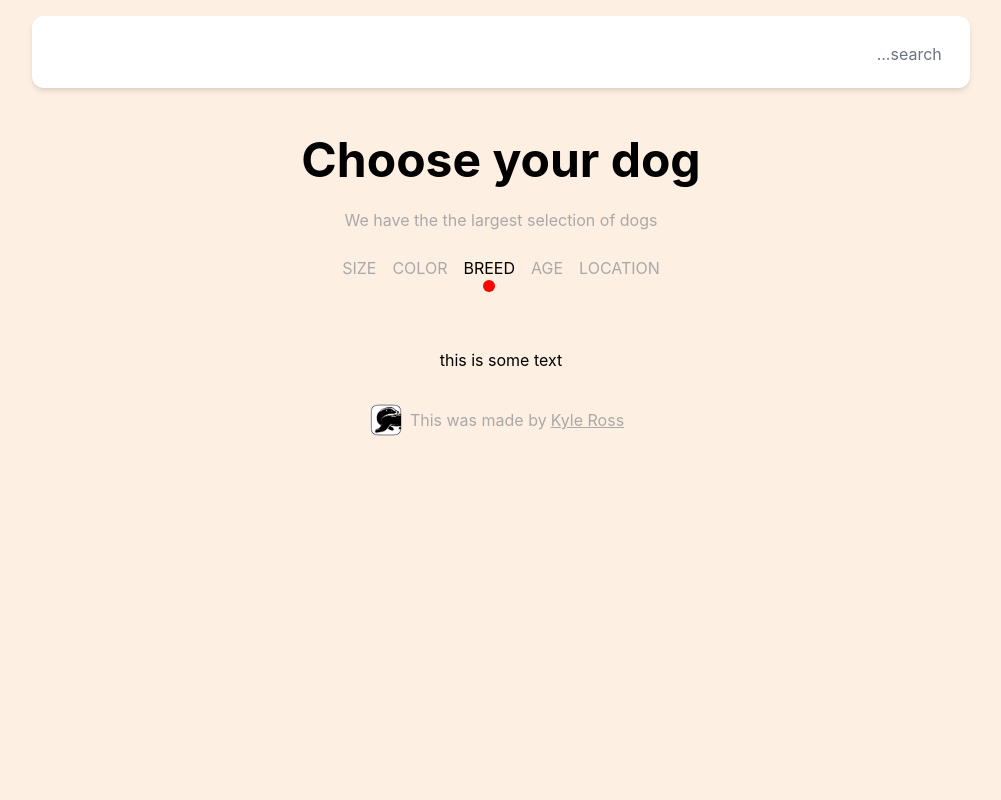
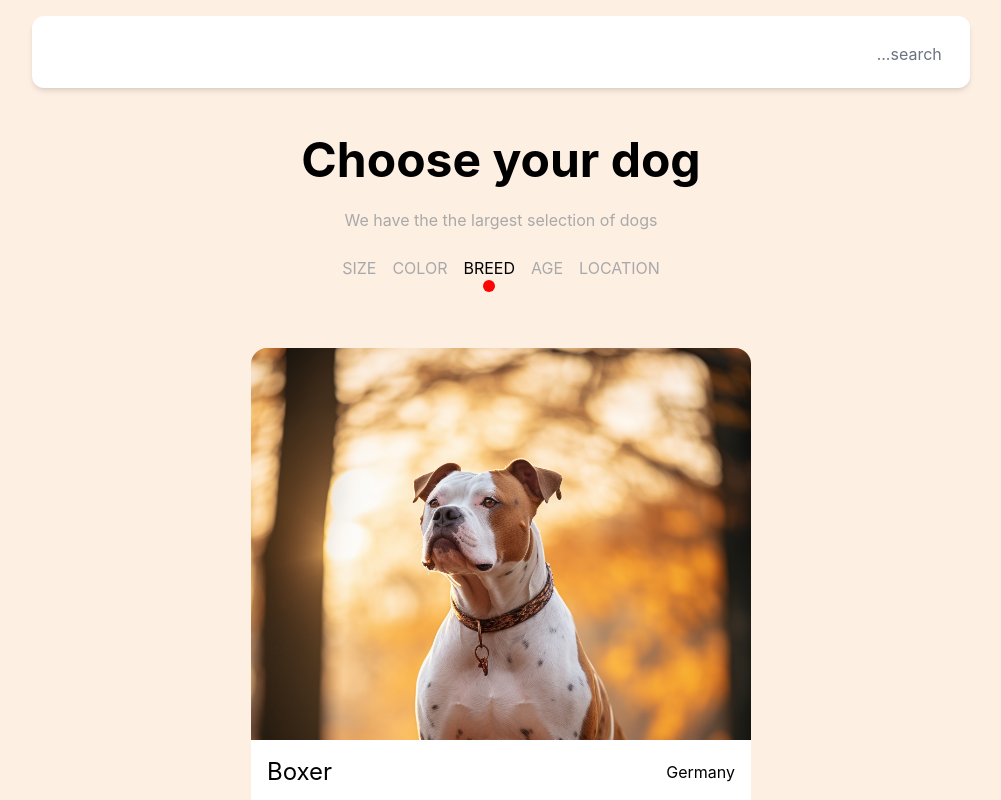
Before and after one commit to badger3000/fun-animals, a Next.js app: page / in a window 1280 px wide. Shown: the top 800 px of the page, without its empty margins (139-1140 px from the left). Built offline with nearby package versions, Linux system fonts and the light colour scheme.

Commit message:
static animal card

```diff
--- a/src/app/page.tsx
+++ b/src/app/page.tsx
@@ -1,7 +1,16 @@
+import AnimalCard from "@/components/AnimalCard";
 export default function Home() {
   return (
     <section className="grid grid-cols-1 lg:grid-cols-3 gap-6">
-      <p>this is some text</p>
+      <AnimalCard
+        breed="Boxer"
+        name="tyson"
+        slug="tyson"
+        image="/dog.png"
+        key="1"
+        origin="Germany"
+        shortStory="he Boxer is a medium to large, short-haired dog breed of mastiff-type, developed in Germany. The coat is smooth and tight-fitting; colors are fawn, brindled, or white, with or without white markings. Boxers are brachycephalic (they have broad, short skulls), have a square muzzle, mandibular prognathism (an underbite), very strong jaws, and a powerful bite ideal for hanging on to large prey"
+      />
     </section>
   );
 }
--- /dev/null
+++ b/src/components/AnimalCard.tsx
@@ -0,0 +1,62 @@
+import Image from "next/image";
+import Link from "next/link";
+//import {BLOCKS, MARKS} from "@contentful/rich-text-types";
+
+interface AnimalCardProps {
+  slug: string;
+  name: string;
+  image: string; // or define a more specific type for image
+  breed: string;
+  origin: string;
+  shortStory: string; // or define a more specific type for shortStory
+}
+const AnimalCard = ({
+  slug,
+  name,
+  image,
+  breed,
+  origin,
+  shortStory,
+}: AnimalCardProps) => {
+  //Grab the image
+  //const animalImage = getImage(image);
+
+  // const options = {
+  //   renderMark: {
+  //     [MARKS.BOLD]: (text) => <b className="font-bold">{text}</b>,
+  //   },
+  //   renderNode: {
+  //     [BLOCKS.PARAGRAPH]: (node, children) => {
+  //       return <p className="text-gray truncate">{children}</p>;
+  //     },
+  //   },
+  // };
+  return (
+    <figure className="w-full block">
+      <Link
+        href={slug}
+        className="block hover:translate-y-[-5px] transition-all duration-300 delay-50 relative hover:drop-shadow-xl h-full"
+      >
+        <Image
+          src={image}
+          width={500}
+          height={500}
+          alt={name}
+          className="rounded-2xl rounded-b-3xl"
+        />
+        <figcaption className=" p-4 absolute bottom-0 left-0 w-full min-h-1/3 bg-white z-10 rounded-b-2xl ">
+          <div className="flex flex-row items-center justify-between mb-6">
+            <h2 className="text-2xl text-bold">{breed}</h2>
+            <div className="flex flex-row">
+              <p>{origin}</p>
+              {/* <MapPin className=" stroke-blue ml-2" /> */}
+            </div>
+          </div>
+          <div className="py-2">{shortStory}</div>
+        </figcaption>
+      </Link>
+    </figure>
+  );
+};
+
+export default AnimalCard;
--- a/src/components/Header.tsx
+++ b/src/components/Header.tsx
@@ -1,6 +1,6 @@
 import Search from "./Search";
 import Navigation from "./Nav";
-// import { MainHeader } from "../types/globalTypes"
+
 export default function Header() {
   const title = "Choose your dog";
   const tagline = "We have the the largest selection of dogs";
```
